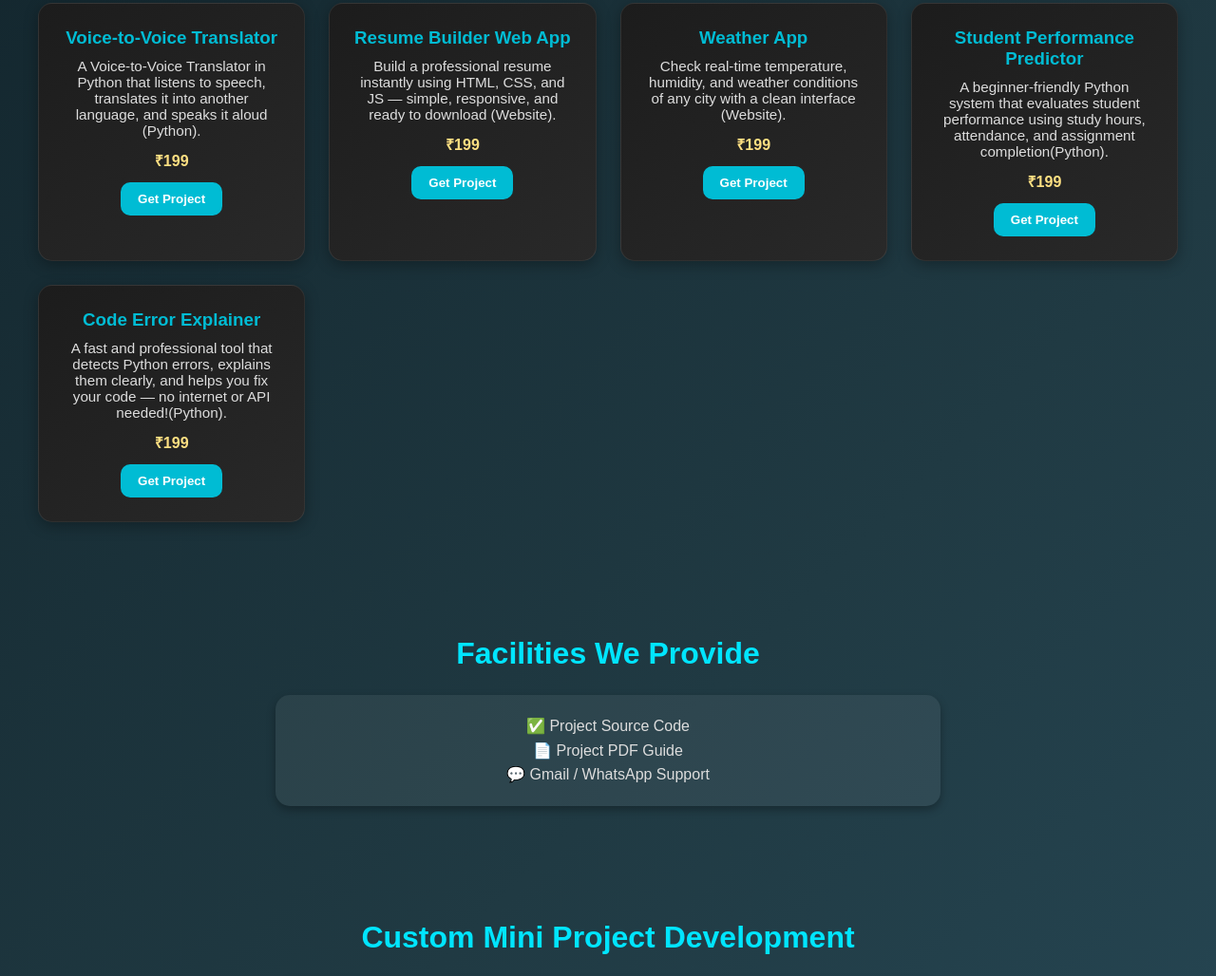
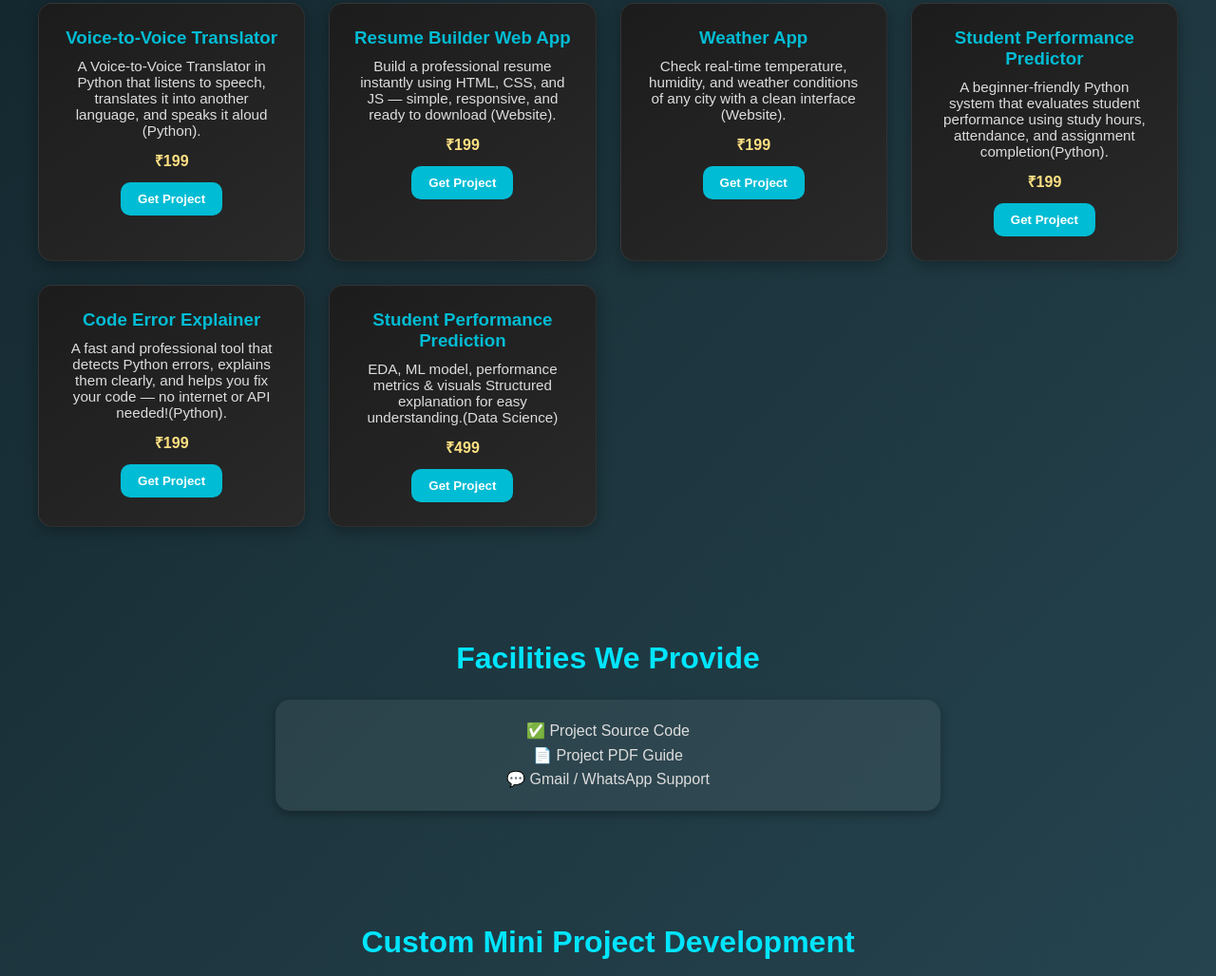
Before and after one commit to projecthubofficial01-crypto/Project-Hub, a plain HTML site: page index.html in a window 1280 px wide. Shown: the part 664-1692 px from the top of the page at 95% size. Drawn offline with Linux system fonts and the light colour scheme.

Commit message:
Update index.html

```diff
--- a/index.html
+++ b/index.html
@@ -433,6 +433,13 @@ const projects = [
     short: 'A fast and professional tool that detects Python errors, explains them clearly, and helps you fix your code — no internet or API needed!(Python).',
     price: '₹199',
     link: 'https://docs.google.com/forms/d/e/1FAIpQLSen6lvUG6pEeSZqr-MpCOTYAsZpj9K61YdkcNsAI-cAO_jYHA/viewform?usp=header'
+  },
+   {
+    id: 'p10',
+    title: 'Student Performance Prediction ',
+    short: 'EDA, ML model, performance metrics & visuals Structured explanation for easy understanding.(Data Science)',
+    price: '₹499',
+    link: 'https://docs.google.com/forms/d/e/1FAIpQLSen6lvUG6pEeSZqr-MpCOTYAsZpj9K61YdkcNsAI-cAO_jYHA/viewform?usp=header'
   }
 
 ];
```
